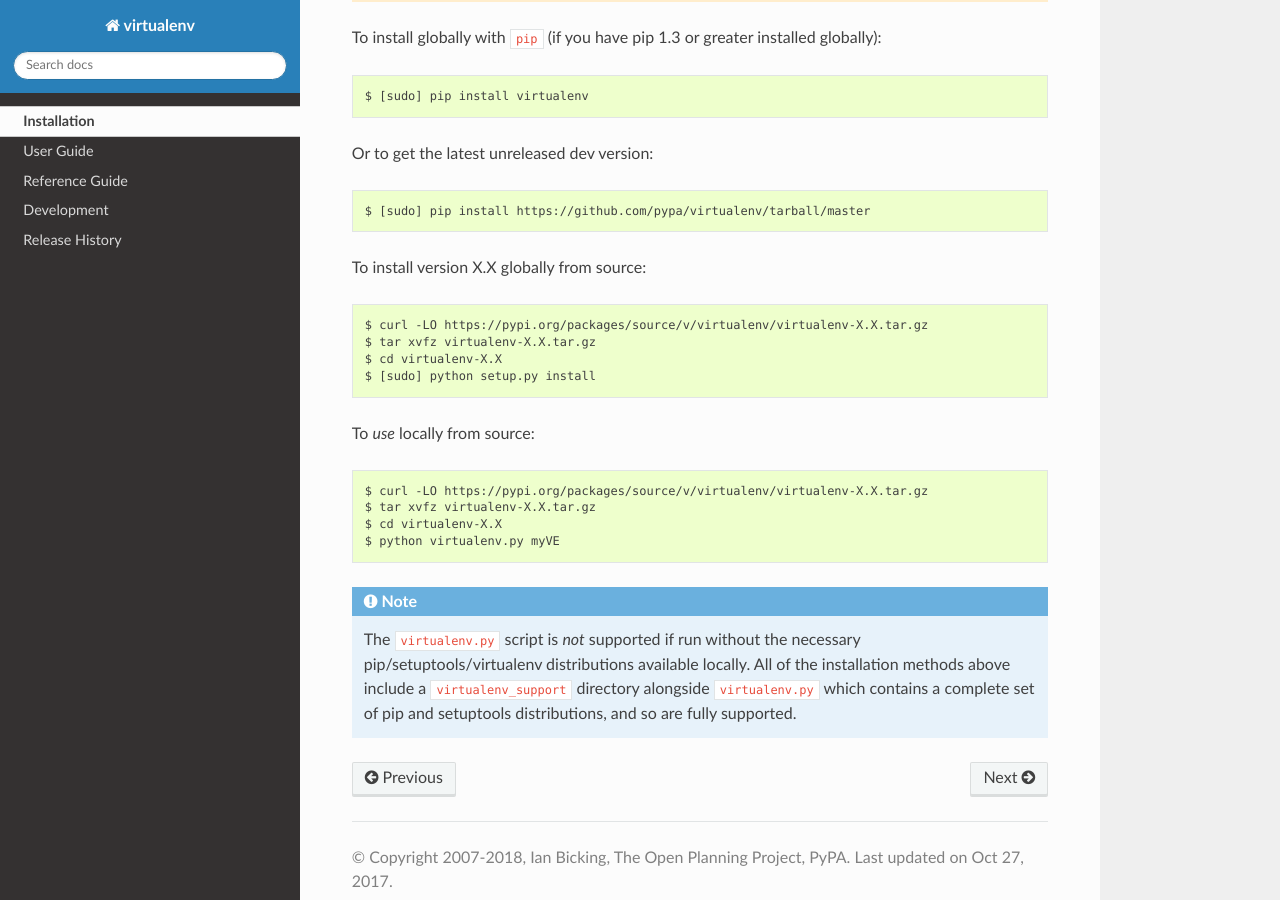
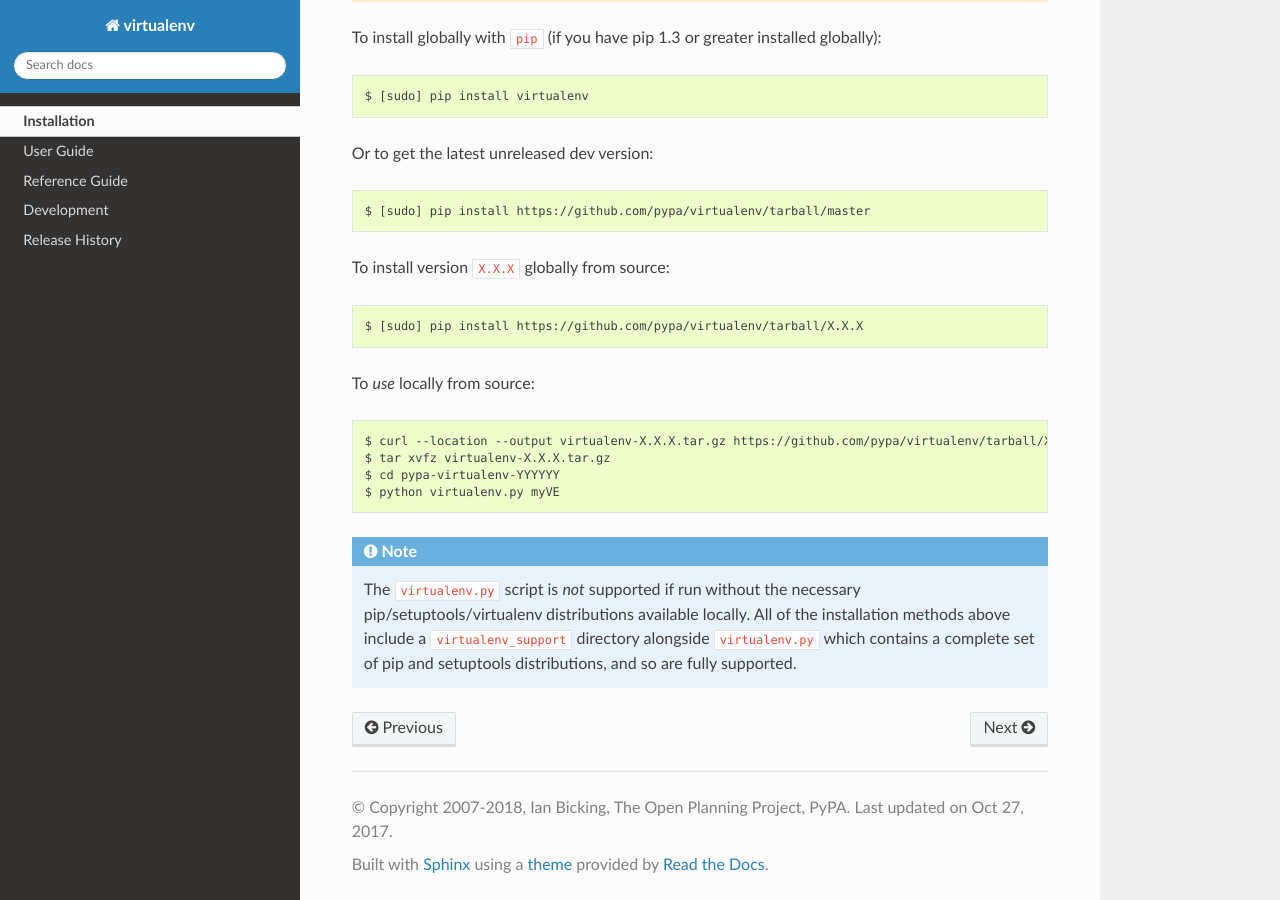
Before and after one commit to pypa/virtualenv, a Sphinx documentation site: the page built from docs/installation.rst, in a window 1280 px wide and 900 px high, scrolled down 509 px. Built offline with Sphinx 7.4.7 and the Read the Docs theme 2.0.0, drawn with Linux system fonts in a browser that asks for light colours; the version number could not be read and is left out.

Commit message:
Fix: proper installation or use instructions URLs.
See https://github.com/pypa/virtualenv/issues/953 ; the URL in the documentation is wrong, since pypi doesn't offer a permalink to .tar.gz sources.

Replace with a link from github, which seems stable enough for our purposes.

```diff
--- a/docs/installation.rst
+++ b/docs/installation.rst
@@ -30,23 +30,19 @@
  $ [sudo] pip install https://github.com/pypa/virtualenv/tarball/master
 
 
-To install version X.X globally from source:
+To install version ``X.X.X`` globally from source:
 
 ::
 
- $ curl -LO https://pypi.org/packages/source/v/virtualenv/virtualenv-X.X.tar.gz
- $ tar xvfz virtualenv-X.X.tar.gz
- $ cd virtualenv-X.X
- $ [sudo] python setup.py install
-
+ $ [sudo] pip install https://github.com/pypa/virtualenv/tarball/X.X.X
 
 To *use* locally from source:
 
 ::
 
- $ curl -LO https://pypi.org/packages/source/v/virtualenv/virtualenv-X.X.tar.gz
- $ tar xvfz virtualenv-X.X.tar.gz
- $ cd virtualenv-X.X
+ $ curl --location --output virtualenv-X.X.X.tar.gz https://github.com/pypa/virtualenv/tarball/X.X.X
+ $ tar xvfz virtualenv-X.X.X.tar.gz
+ $ cd pypa-virtualenv-YYYYYY
  $ python virtualenv.py myVE
 
 .. note::
```
